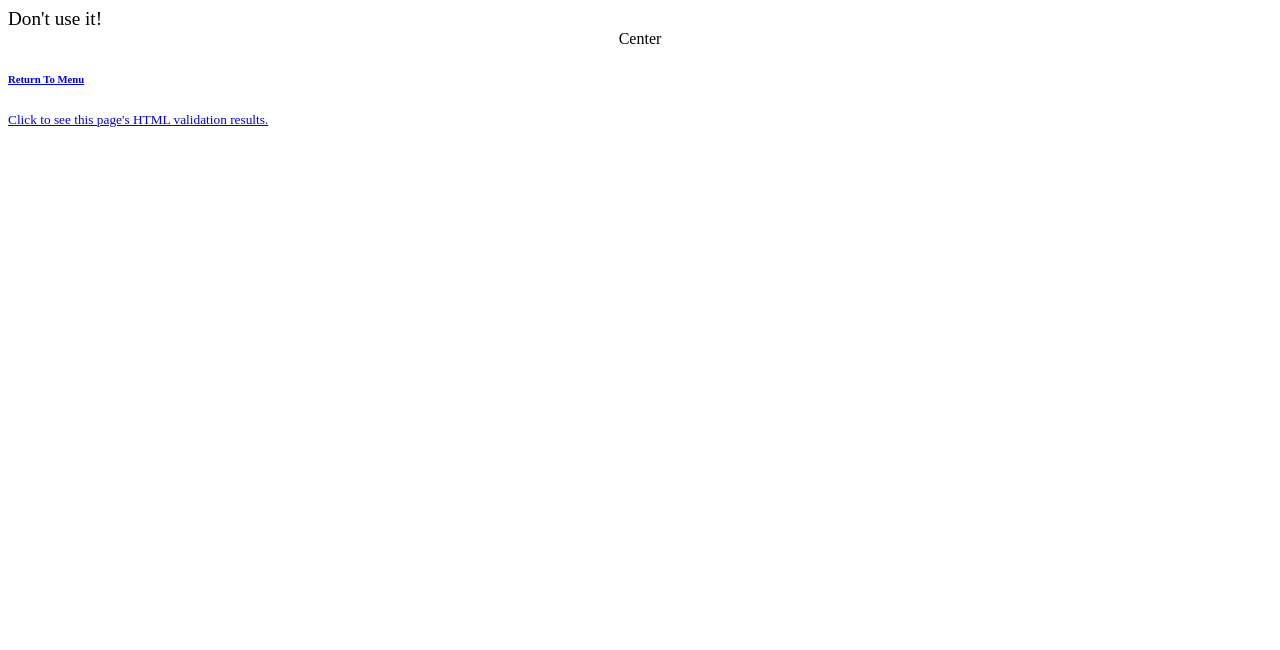
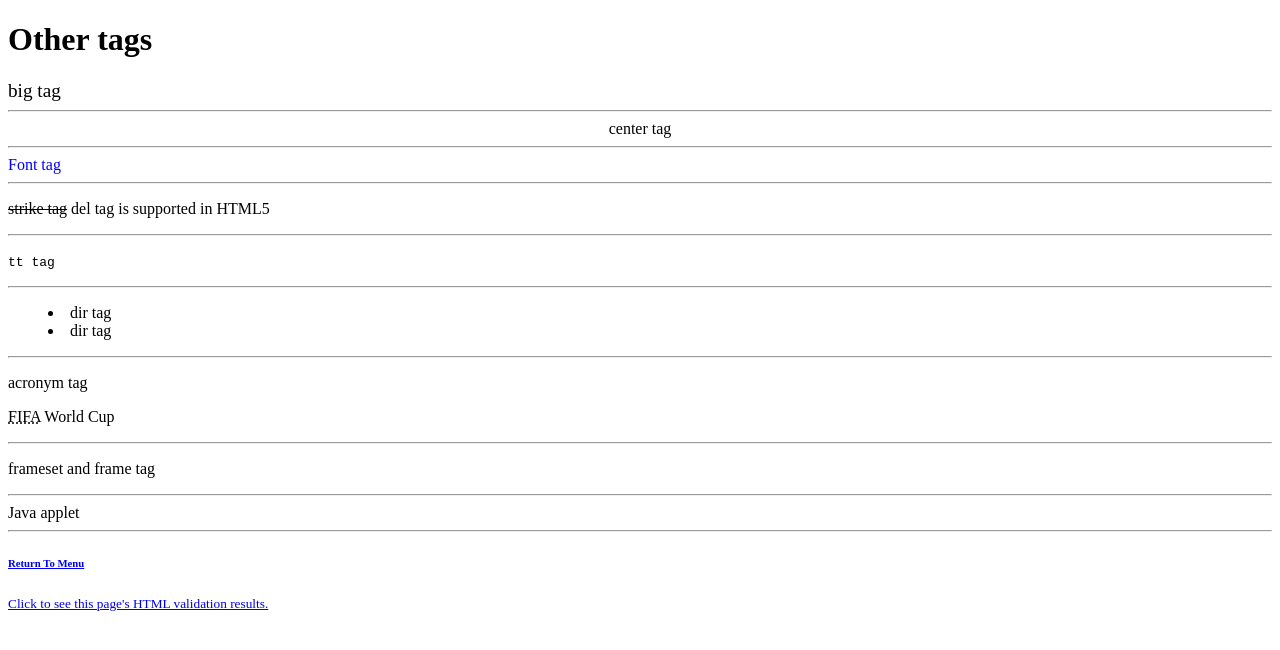
Before and after one commit to Liam-ucsd/134b, a plain HTML site: page app/hw2/html/othertags.html in a window 1280 px wide. Drawn offline with Linux system fonts and the light colour scheme.

Commit message:
finish other tags

```diff
--- a/app/hw2/html/othertags.html
+++ b/app/hw2/html/othertags.html
@@ -3,11 +3,54 @@
 <head>
     <meta charset="UTF-8">
     <title>Other tags</title>
+    <!-- Chrome, Internet Explorer, Firefox, Safari, and Opera do not support basefont tag.-->
+    <basefont color="red" size="5">
 </head>
 <body>
-    <big>Don't use it!</big>
-    <center>Center</center>
-    <h6><a href="./hw2.html">Return To Menu</a></h6>
-    <p><small><a href="https://validator.w3.org/nu/?doc=https%3A%2F%2Fteamtracker-df799.firebaseapp.com%2Fhw2%2Fhtml%2Fothertags.html">Click to see this page's HTML validation results.</a></small></p>
+<h1>Other tags</h1>
+<!--All the tag does not validate -->
+<!-- Chrome, Internet Explorer, Firefox, Safari, and Opera support big tag.-->
+<big>big tag</big>
+<hr>
+<!-- Chrome, Internet Explorer, Firefox, Safari, and Opera support center tag.-->
+<center>center tag</center>
+<hr>
+<!-- Chrome, Internet Explorer, Firefox, Safari, and Opera support font tag.-->
+<font color=blue>Font tag</font>
+<hr>
+<!-- Chrome, Internet Explorer, Firefox, Safari, and Opera support strike tag.-->
+<p><strike>strike tag</strike> del tag is supported in HTML5 </p>
+<hr>
+<!-- Chrome, Internet Explorer, Firefox, Safari, and Opera support tt tag.-->
+<p><tt>tt tag</tt></p>
+<hr>
+<!-- Chrome, Internet Explorer, Firefox, Safari, and Opera support dir tag.-->
+<dir>
+    <li>dir tag</li>
+    <li>dir tag</li>
+</dir>
+<hr>
+<!-- Chrome, Internet Explorer, Firefox, Safari, and Opera support acronym tag.-->
+<p>acronym tag</p>
+<p><acronym title="Fédération Internationale de Football Association">FIFA</acronym> World Cup</p>
+<hr>
+<!-- Chrome, Internet Explorer, Firefox, Safari, and Opera support frameset and frame tag.-->
+<p>frameset and frame tag</p>
+<frameset cols="15%,25%,50%">
+    <frame src="./table.html">
+    <frame src="./forms.html">
+    <frame src="./text.html">
+</frameset>
+<hr>
+<!-- Chrome, Internet Explorer, and Opera does not support applet tag. Firefox and Safari support applet tag.-->
+<applet code="Soccer.class" width="350" height="350">
+    Java applet
+</applet>
+<hr>
+
+
+
+<h6><a href="./hw2.html">Return To Menu</a></h6>
+<p><small><a href="https://validator.w3.org/nu/?doc=https%3A%2F%2Fteamtracker-df799.firebaseapp.com%2Fhw2%2Fhtml%2Fothertags.html">Click to see this page's HTML validation results.</a></small></p>
 </body>
 </html>
```
